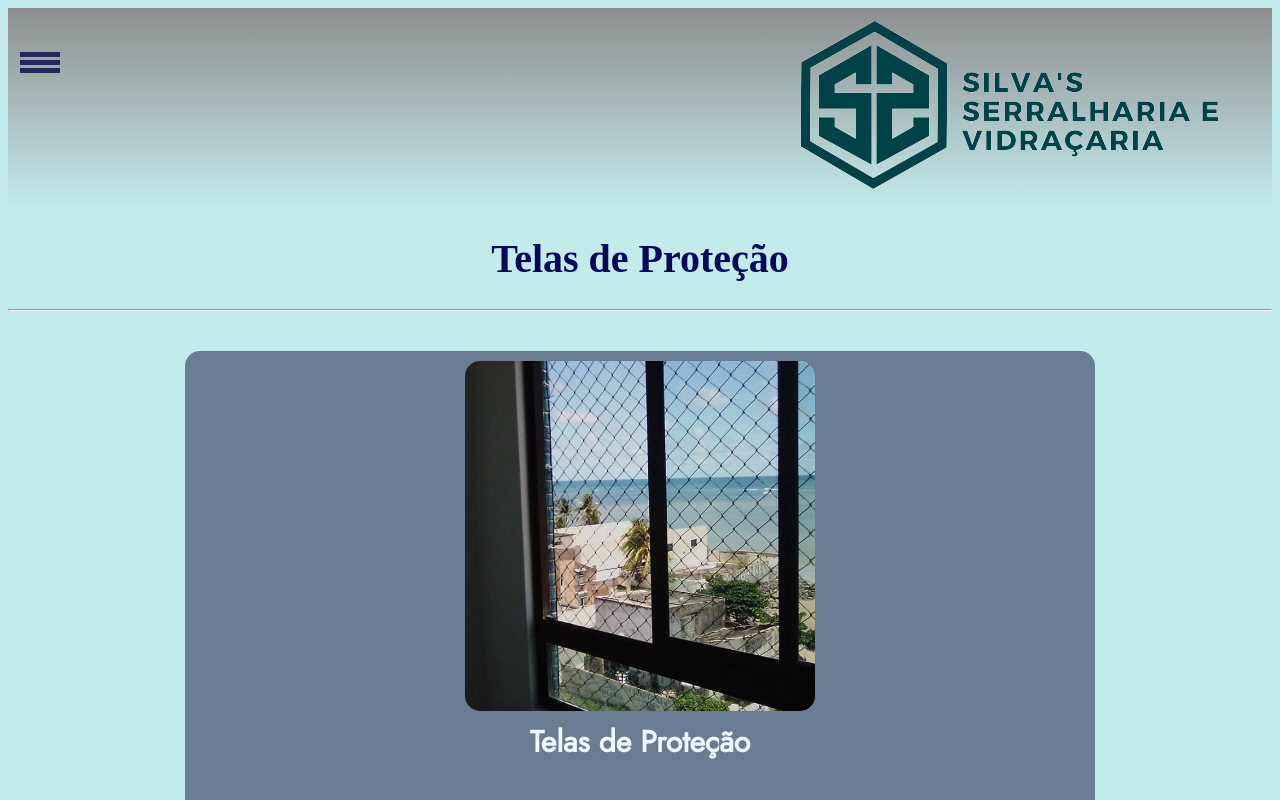
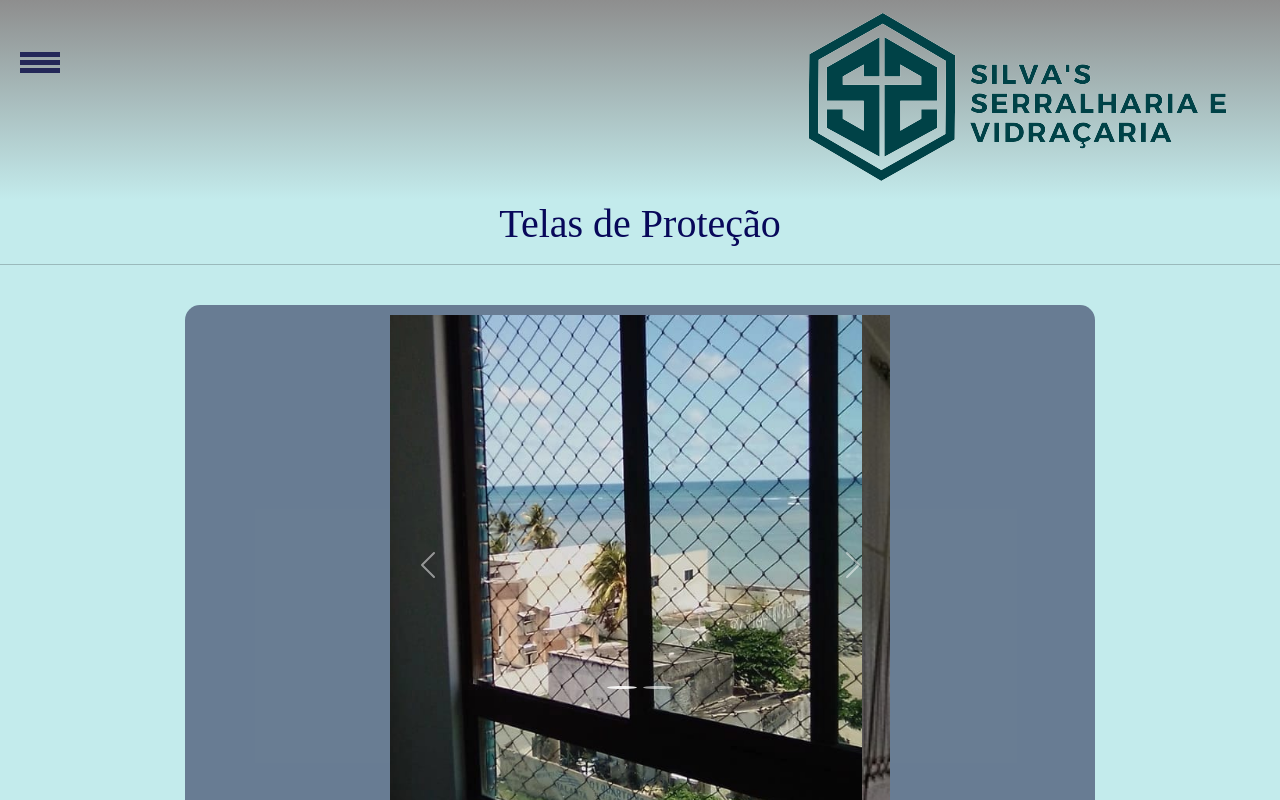
Before and after one commit to Douglas-Dorug/Site_Construcao, an Angular app: page /servicos/telas in a window 1280 px wide. Shown: the top 800 px of the page. Built offline with nearby package versions, Linux system fonts and the light colour scheme; a web font is replaced by a local one.

Commit message:
Carousel em tela de protecao

```diff
--- a/package.json
+++ b/package.json
@@ -18,6 +18,7 @@
     "@angular/platform-browser": "~13.2.0",
     "@angular/platform-browser-dynamic": "~13.2.0",
     "@angular/router": "~13.2.0",
+    "bootstrap": "^5.1.3",
     "rxjs": "~7.5.0",
     "tslib": "^2.3.0",
     "zone.js": "~0.11.4"
--- a/src/app/pages/servicos/tela-protecao/tela-protecao.component.css
+++ b/src/app/pages/servicos/tela-protecao/tela-protecao.component.css
@@ -6,6 +6,20 @@ h1{
 hr{
   margin-bottom: 40px;
 }
+.carousel{
+  width: 500px;
+  height: 500px;
+}
+
+.carousel-control-prev{
+  margin-bottom: 0%;
+  background-color: transparent;
+}
+.carousel-control-next{
+  margin-bottom: 0%;
+  background-color: transparent;
+}
+
 
 p{
   max-width: 850px;
--- a/src/app/pages/servicos/tela-protecao/tela-protecao.component.html
+++ b/src/app/pages/servicos/tela-protecao/tela-protecao.component.html
@@ -3,9 +3,28 @@
 
 <div class="container">
   <div class="imagem1">
-    <a>
-      <img class="img-fluid teste" src="assets/servicos/Tela_de_protecao.jpeg" alt="">
-    </a>
+    <div id="carouselExampleIndicators" class="carousel slide" data-bs-ride="carousel">
+      <div class="carousel-indicators">
+        <button type="button" data-bs-target="#carouselExampleIndicators" data-bs-slide-to="0" class="active" aria-current="true" aria-label="Slide 1"></button>
+        <button type="button" data-bs-target="#carouselExampleIndicators" data-bs-slide-to="1" aria-label="Slide 2"></button>
+      </div>
+      <div class="carousel-inner">
+        <div class="carousel-item active">
+          <img src="assets/servicos/Tela_de_protecao.jpeg" class="d-block w-100" alt="">
+        </div>
+        <div class="carousel-item">
+          <img src="assets/servicos/Varal_teto.jpeg" class="d-block w-100" alt="">
+        </div>
+      </div>
+      <button class="carousel-control-prev" type="button" data-bs-target="#carouselExampleIndicators" data-bs-slide="prev">
+        <span class="carousel-control-prev-icon" aria-hidden="true"></span>
+        <span class="visually-hidden">Previous</span>
+      </button>
+      <button class="carousel-control-next" type="button" data-bs-target="#carouselExampleIndicators" data-bs-slide="next">
+        <span class="carousel-control-next-icon" aria-hidden="true"></span>
+        <span class="visually-hidden">Next</span>
+      </button>
+    </div>
     <h2>Telas de Proteção</h2>
     <p>Rede de proteção- feita em náilon nas medidas 3m , 5m e 10m com
       ganchos galvanizado ou inox para segurança de  seus pets e familiares
--- a/src/index.html
+++ b/src/index.html
@@ -6,6 +6,8 @@
   <base href="/">
   <meta name="viewport" content="width=device-width, initial-scale=1">
   <link rel="icon" type="image/x-icon" href="favicon.ico">
+  <link href="https://cdn.jsdelivr.net/npm/bootstrap@5.1.3/dist/css/bootstrap.min.css" rel="stylesheet" integrity="sha384-1BmE4kWBq78iYhFldvKuhfTAU6auU8tT94WrHftjDbrCEXSU1oBoqyl2QvZ6jIW3" crossorigin="anonymous">
+<script src="https://cdn.jsdelivr.net/npm/bootstrap@5.1.3/dist/js/bootstrap.bundle.min.js" integrity="sha384-ka7Sk0Gln4gmtz2MlQnikT1wXgYsOg+OMhuP+IlRH9sENBO0LRn5q+8nbTov4+1p" crossorigin="anonymous"></script>
 </head>
 <body>
   <app-root></app-root>
```
Also changed, not shown: 1 other file (tests, documents, lock files or other folders).
